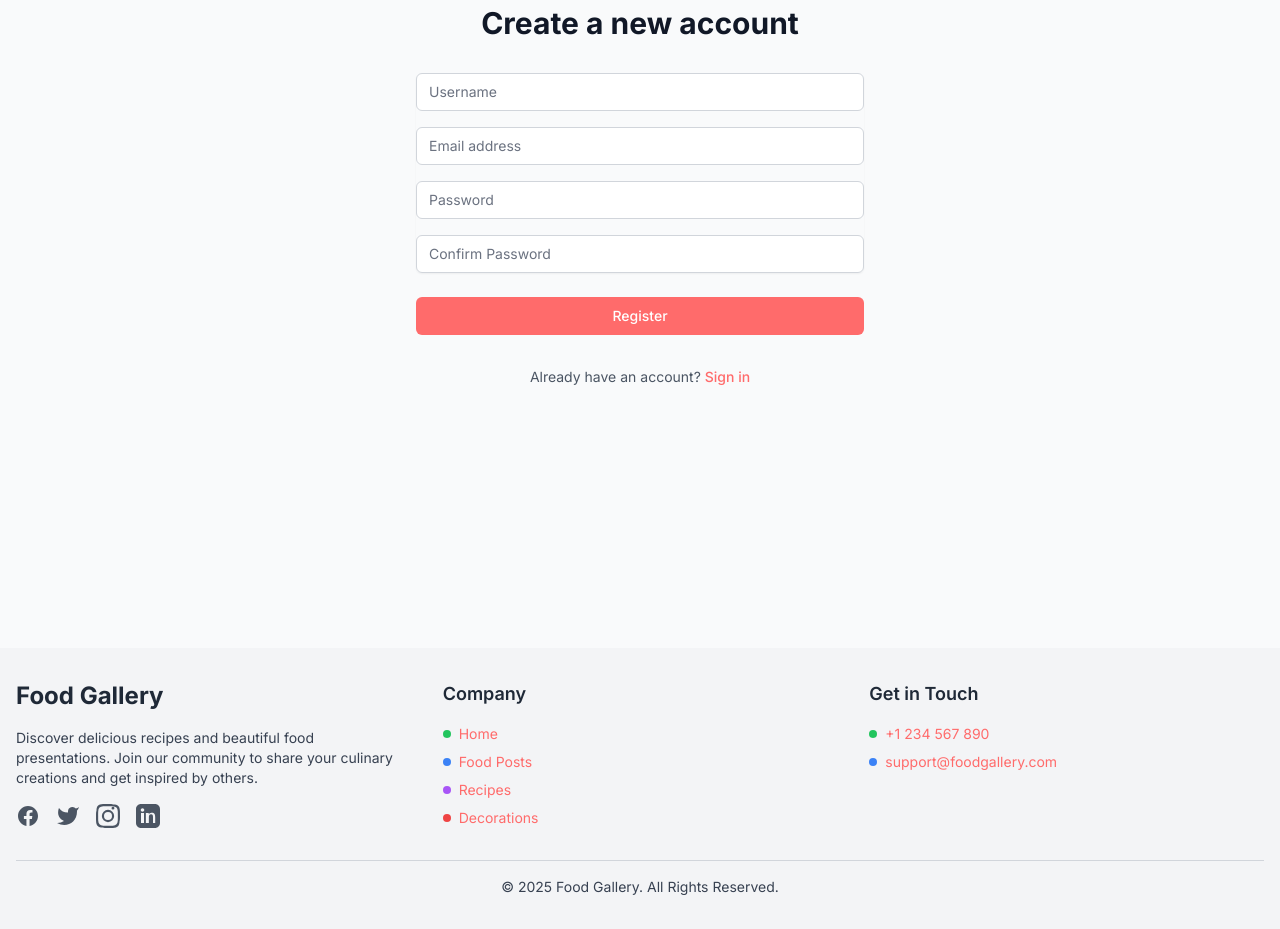
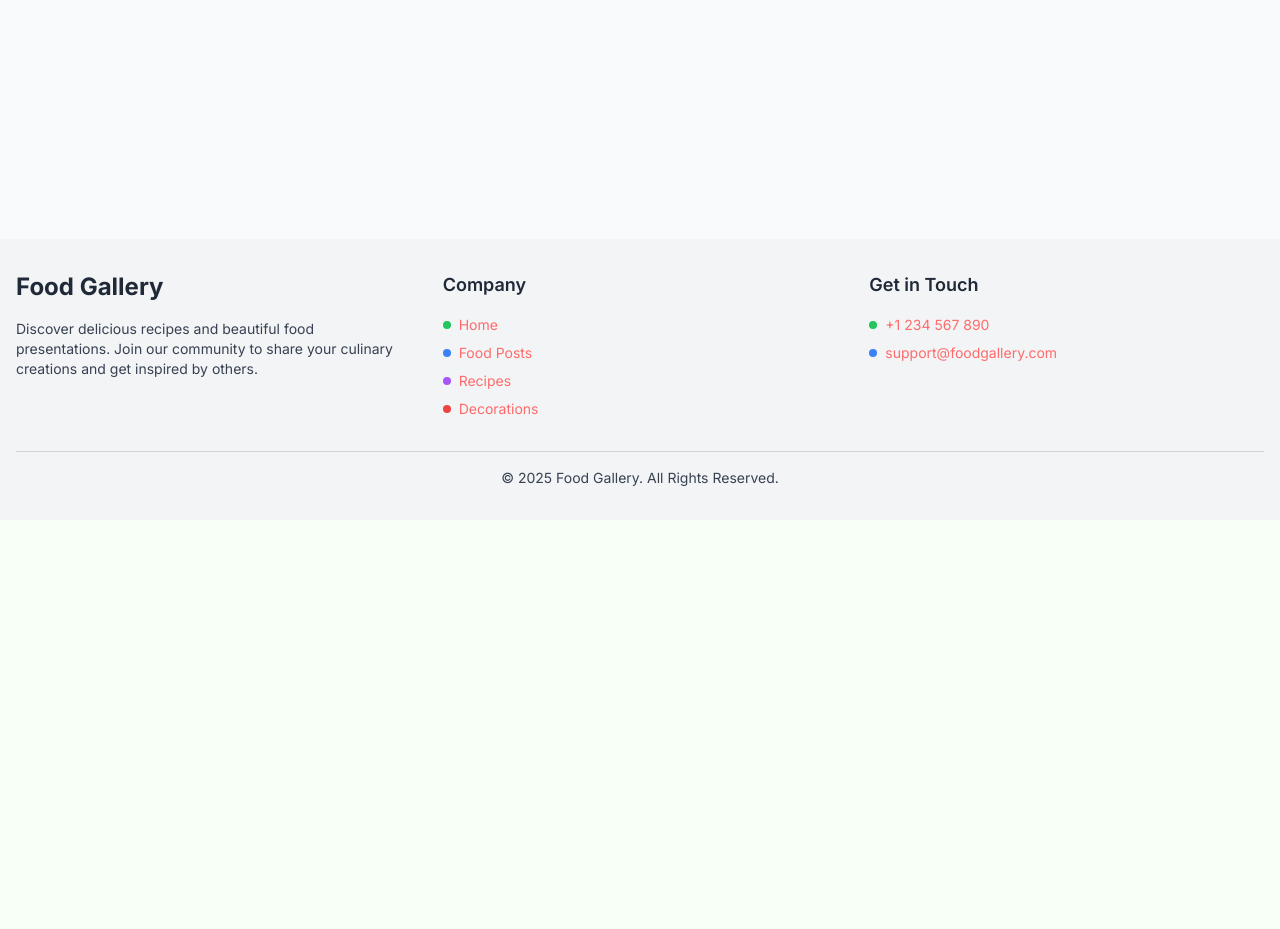
Before and after one commit to Jimutha/FoodGallery, a React (Create React App) app in the folder Frontend/: page /register in a window 1280 px wide. Shown: the part 280-1209 px from the top of the page. After the commit the page ends 800 px from the top, so only its background shows below. Built offline with nearby package versions, Linux system fonts and the light colour scheme.

Commit message:
changing footer

```diff
--- a/Frontend/src/components/Footer.jsx
+++ b/Frontend/src/components/Footer.jsx
@@ -15,64 +15,6 @@ const Footer = () => {
               our community to share your culinary creations and get inspired by
               others.
             </p>
-            <div className="flex space-x-4">
-              <a
-                href="https://facebook.com"
-                target="_blank"
-                rel="noopener noreferrer"
-                className="text-gray-600 hover:text-pink-500"
-              >
-                <svg
-                  className="w-6 h-6"
-                  fill="currentColor"
-                  viewBox="0 0 24 24"
-                >
-                  <path d="M22 12c0-5.523-4.477-10-10-10S2 6.477 2 12c0 4.991 3.657 9.128 8.438 9.878v-6.987h-2.54V12h2.54V9.797c0-2.506 1.492-3.89 3.777-3.89 1.094 0 2.238.195 2.238.195v2.46h-1.26c-1.243 0-1.63.771-1.63 1.562V12h2.773l-.443 2.89h-2.33v6.987C18.343 21.128 22 16.991 22 12z" />
-                </svg>
-              </a>
-              <a
-                href="https://twitter.com"
-                target="_blank"
-                rel="noopener noreferrer"
-                className="text-gray-600 hover:text-pink-500"
-              >
-                <svg
-                  className="w-6 h-6"
-                  fill="currentColor"
-                  viewBox="0 0 24 24"
-                >
-                  <path d="M23 3a10.9 10.9 0 01-3.14 1.53 4.48 4.48 0 00-7.86 3v1A10.66 10.66 0 013 4s-4 9 5 13a11.64 11.64 0 01-7 2c9 5 20 0 20-11.5a4.5 4.5 0 00-.08-.83A7.72 7.72 0 0023 3z" />
-                </svg>
-              </a>
-              <a
-                href="https://instagram.com"
-                target="_blank"
-                rel="noopener noreferrer"
-                className="text-gray-600 hover:text-pink-500"
-              >
-                <svg
-                  className="w-6 h-6"
-                  fill="currentColor"
-                  viewBox="0 0 24 24"
-                >
-                  <path d="M12 2.163c3.204 0 3.584.012 4.85.07 3.252.148 4.771 1.691 4.919 4.919.058 1.265.069 1.645.069 4.849 0 3.205-.012 3.584-.069 4.849-.149 3.225-1.664 4.771-4.919 4.919-1.266.058-1.644.07-4.85.07-3.204 0-3.584-.012-4.849-.07-3.26-.149-4.771-1.699-4.919-4.92-.058-1.265-.07-1.644-.07-4.849 0-3.204.013-3.583.07-4.849.149-3.227 1.664-4.771 4.919-4.919 1.266-.057 1.645-.069 4.849-.069zM12 0C8.741 0 8.332.014 7.052.072c-4.95.089-6.5 2.209-6.589 6.589C.014 8.332 0 8.741 0 12c0 3.259.014 3.668.072 4.948.089 4.95 2.209 6.5 6.589 6.589C8.332 23.986 8.741 24 12 24c3.259 0 3.668-.014 4.948-.072 4.95-.089 6.5-2.209 6.589-6.589C23.986 15.668 24 15.259 24 12c0-3.259-.014-3.668-.072-4.948-.089-4.95-2.209-6.5-6.589-6.589C15.668.014 15.259 0 12 0zm0 5.838a6.162 6.162 0 100 12.324 6.162 6.162 0 000-12.324zm0 10.162a4 4 0 110-8 4 4 0 010 8zm6.406-11.845a1.44 1.44 0 11-2.88 0 1.44 1.44 0 012.88 0z" />
-                </svg>
-              </a>
-              <a
-                href="https://linkedin.com"
-                target="_blank"
-                rel="noopener noreferrer"
-                className="text-gray-600 hover:text-pink-500"
-              >
-                <svg
-                  className="w-6 h-6"
-                  fill="currentColor"
-                  viewBox="0 0 24 24"
-                >
-                  <path d="M19 0h-14c-2.761 0-5 2.239-5 5v14c0 2.761 2.239 5 5 5h14c2.761 0 5-2.239 5-5v-14c0-2.761-2.239-5-5-5zm-11 19h-3v-10h3v10zm-1.5-11.268c-.966 0-1.75-.784-1.75-1.75s.784-1.75 1.75-1.75 1.75.784 1.75 1.75-.784 1.75-1.75 1.75zm13.5 11.268h-3v-5.5c0-1.378-.027-3.15-1.919-3.15-1.922 0-2.216 1.5-2.216 3.05v5.6h-3v-10h2.881v1.366h.039c.4-.756 1.378-1.55 2.834-1.55 3.028 0 3.581 1.994 3.581 4.584v5.6z" />
-                </svg>
-              </a>
-            </div>
           </div>
 
           {/* Company Section */}
--- a/Frontend/src/pages/Register.jsx
+++ b/Frontend/src/pages/Register.jsx
@@ -1,151 +1,7 @@
-import { useState } from "react";
-import { Link, useNavigate } from "react-router-dom";
-import { registerUser } from "../services/api";
-import { toast } from "react-toastify";
+import React from "react";
 
 const Register = () => {
-  const [formData, setFormData] = useState({
-    username: "",
-    email: "",
-    password: "",
-    confirmPassword: "",
-  });
-  const [isLoading, setIsLoading] = useState(false);
-  const navigate = useNavigate();
-
-  const handleChange = (e) => {
-    setFormData({
-      ...formData,
-      [e.target.name]: e.target.value,
-    });
-  };
-
-  const handleSubmit = async (e) => {
-    e.preventDefault();
-
-    if (formData.password !== formData.confirmPassword) {
-      toast.error("Passwords do not match");
-      return;
-    }
-
-    setIsLoading(true);
-
-    try {
-      await registerUser({
-        username: formData.username,
-        email: formData.email,
-        password: formData.password,
-      });
-      toast.success("Registration successful! Please login.");
-      navigate("/login");
-    } catch (error) {
-      toast.error(error.response?.data?.message || "Registration failed");
-    } finally {
-      setIsLoading(false);
-    }
-  };
-
-  return (
-    <div className="min-h-screen flex items-center justify-center bg-gray-50 py-12 px-4 sm:px-6 lg:px-8">
-      <div className="max-w-md w-full space-y-8">
-        <div>
-          <h2 className="mt-6 text-center text-3xl font-extrabold text-gray-900">
-            Create a new account
-          </h2>
-        </div>
-        <form className="mt-8 space-y-6" onSubmit={handleSubmit}>
-          <div className="rounded-md shadow-sm space-y-4">
-            <div>
-              <label htmlFor="username" className="sr-only">
-                Username
-              </label>
-              <input
-                id="username"
-                name="username"
-                type="text"
-                autoComplete="username"
-                required
-                className="appearance-none rounded-md relative block w-full px-3 py-2 border border-gray-300 placeholder-gray-500 text-gray-900 focus:outline-none focus:ring-primary-500 focus:border-primary-500 focus:z-10 sm:text-sm"
-                placeholder="Username"
-                value={formData.username}
-                onChange={handleChange}
-              />
-            </div>
-            <div>
-              <label htmlFor="email" className="sr-only">
-                Email address
-              </label>
-              <input
-                id="email"
-                name="email"
-                type="email"
-                autoComplete="email"
-                required
-                className="appearance-none rounded-md relative block w-full px-3 py-2 border border-gray-300 placeholder-gray-500 text-gray-900 focus:outline-none focus:ring-primary-500 focus:border-primary-500 focus:z-10 sm:text-sm"
-                placeholder="Email address"
-                value={formData.email}
-                onChange={handleChange}
-              />
-            </div>
-            <div>
-              <label htmlFor="password" className="sr-only">
-                Password
-              </label>
-              <input
-                id="password"
-                name="password"
-                type="password"
-                autoComplete="new-password"
-                required
-                className="appearance-none rounded-md relative block w-full px-3 py-2 border border-gray-300 placeholder-gray-500 text-gray-900 focus:outline-none focus:ring-primary-500 focus:border-primary-500 focus:z-10 sm:text-sm"
-                placeholder="Password"
-                value={formData.password}
-                onChange={handleChange}
-              />
-            </div>
-            <div>
-              <label htmlFor="confirmPassword" className="sr-only">
-                Confirm Password
-              </label>
-              <input
-                id="confirmPassword"
-                name="confirmPassword"
-                type="password"
-                autoComplete="new-password"
-                required
-                className="appearance-none rounded-md relative block w-full px-3 py-2 border border-gray-300 placeholder-gray-500 text-gray-900 focus:outline-none focus:ring-primary-500 focus:border-primary-500 focus:z-10 sm:text-sm"
-                placeholder="Confirm Password"
-                value={formData.confirmPassword}
-                onChange={handleChange}
-              />
-            </div>
-          </div>
-
-          <div>
-            <button
-              type="submit"
-              disabled={isLoading}
-              className={`group relative w-full flex justify-center py-2 px-4 border border-transparent text-sm font-medium rounded-md text-white bg-primary-500 hover:bg-primary-600 focus:outline-none focus:ring-2 focus:ring-offset-2 focus:ring-primary-500 ${isLoading ? "opacity-50 cursor-not-allowed" : ""}`}
-            >
-              {isLoading ? "Registering..." : "Register"}
-            </button>
-          </div>
-        </form>
-
-        <div className="text-center">
-          <p className="text-sm text-gray-600">
-            Already have an account?{" "}
-            <Link
-              to="/login"
-              className="font-medium text-primary-500 hover:text-primary-600"
-            >
-              Sign in
-            </Link>
-          </p>
-        </div>
-      </div>
-    </div>
-  );
+  return <div></div>;
 };
 
 export default Register;
```
